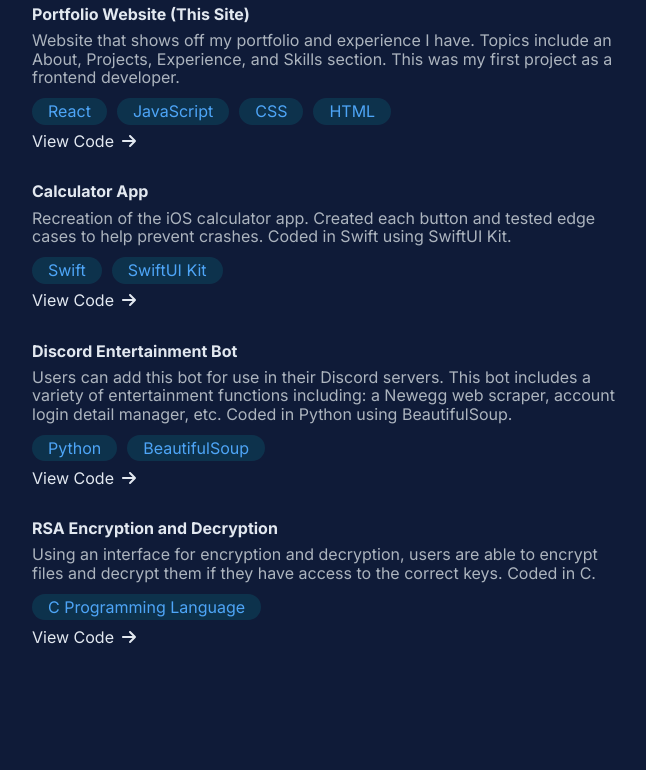
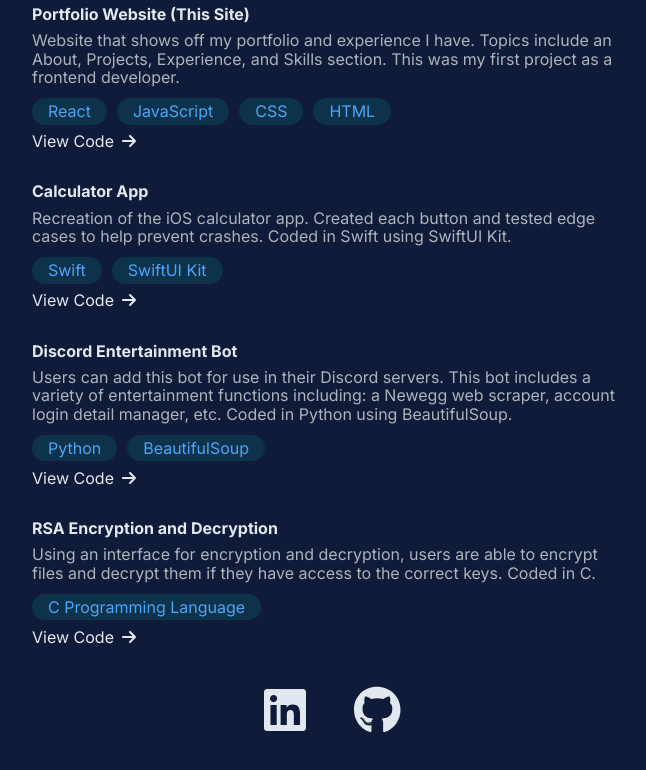
Before and after one commit to jonathanguyen21/Portfolio-Website, a React (Vite) app: page / in a window 1280 px wide. Shown: the part 518-1288 px from the top of the page, without its empty margins (308-954 px from the left). Built offline with nearby package versions, Linux system fonts and the light colour scheme.

Commit message:
completed contacts method component

```diff
--- /dev/null
+++ b/components/ContactMethods.jsx
@@ -0,0 +1,25 @@
+import { faGithub, faLinkedin } from "@fortawesome/free-brands-svg-icons";
+import { FontAwesomeIcon } from "@fortawesome/react-fontawesome";
+
+function ContactMethods() {
+  return (
+    <section className="contact--methods container">
+      <a href="https://www.linkedin.com/in/jonduynguyen/" target="_blank">
+        <FontAwesomeIcon
+          icon={faLinkedin}
+          size="2xl"
+          className="contact--methods__icon"
+        />
+      </a>
+      <a href="https://github.com/jonathanguyen21" target="_blank">
+        <FontAwesomeIcon
+          icon={faGithub}
+          size="2xl"
+          className="contact--methods__icon"
+        />
+      </a>
+    </section>
+  );
+}
+
+export default ContactMethods;
--- a/package.json
+++ b/package.json
@@ -11,6 +11,7 @@
   },
   "dependencies": {
     "@fortawesome/fontawesome-svg-core": "^6.4.0",
+    "@fortawesome/free-brands-svg-icons": "^6.4.0",
     "@fortawesome/free-solid-svg-icons": "^6.4.0",
     "@fortawesome/react-fontawesome": "^0.2.0",
     "bootstrap": "^5.3.1",
--- a/src/App.css
+++ b/src/App.css
@@ -7,7 +7,7 @@ body {
     font-size: 1rem;
     margin-left: 2rem;
     margin-right: 2rem;
-    height: 200vh;
+    height: 200vh
 }
 
 h2 {
@@ -127,3 +127,15 @@ p {
 .badge:hover {
     background-color: rgba(0, 255, 255, 0.2);
 }
+
+/* Contact Methods */
+
+.contact--methods {
+    display: flex;
+    justify-content: center;
+}
+
+.contact--methods__icon {
+    font-size: 3rem;
+    margin: 1.5rem;
+}
--- a/src/App.jsx
+++ b/src/App.jsx
@@ -4,6 +4,7 @@ import NavBar from "../components/NavBar";
 import Hero from "../components/Hero";
 import About from "../components/About";
 import Projects from "../components/Projects";
+import ContactMethods from "../components/ContactMethods";
 
 function App() {
   return (
@@ -12,6 +13,7 @@ function App() {
       <Hero />
       <About />
       <Projects />
+      <ContactMethods />
     </>
   );
 }
```
Also changed, not shown: 1 other file (tests, documents, lock files or other folders).
